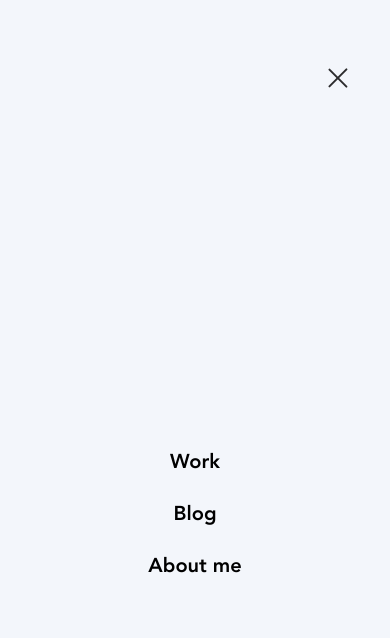
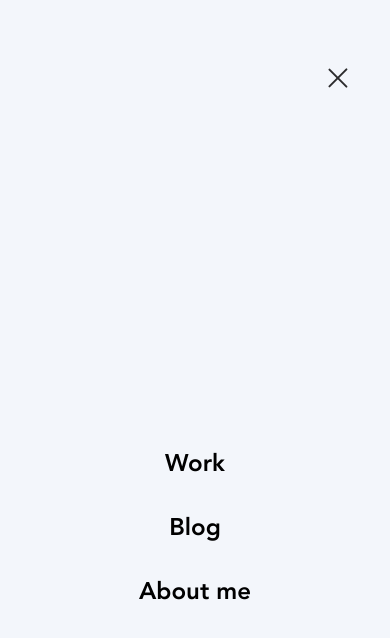
Before and after one commit to Rishab2000/Design-Portfolio, a React (Create React App) app: page /#/ in a window 390 px wide. Both pictures are taken after a click on the element 338 px from the left and 78 px from the top of the page. Shown: the top 638 px of the page. Built offline with nearby package versions, Linux system fonts and the light colour scheme.

Commit message:
Improve hamburger behaviour

```diff
--- a/src/App.js
+++ b/src/App.js
@@ -16,7 +16,7 @@ function App() {
   };
 
   return (
-    <div className="w-screen mt-16 bg-background-color">
+    <div className="w-screen bg-background-color">
       <Header hidden={hidden} clickHandler={clickHandler} />
       <Switch>
         <Route exact path="/">
--- a/src/components/header/header.js
+++ b/src/components/header/header.js
@@ -8,7 +8,7 @@ const Header = (props) => {
 
  const hamburgerState = props.hidden ? "open" : " ";
   return (
-    <div>
+    <div className="pt-16">
       <MobileNav status={props.hidden} />
       <header className="container flex items-center w-4/5 m-auto">
         <h1 className="font-avenir-black text-xl ">Rishab</h1>
--- a/src/components/header/mobileNav.js
+++ b/src/components/header/mobileNav.js
@@ -7,7 +7,7 @@ const MobileNav = (props) => {
     const navClass = props.status ? 'opacity-1 z-30 ' : 'opacity-0 -z-10';
     return (
 
-        <nav className={navClass + " transtion-opacity duration-300 ease-in flex flex-col gap-6 items-center absolute w-full h-full text-center pt-96 text-xl font-avenir-bold bg-background-color"}>
+        <nav className={navClass + " transtion-opacity duration-300 ease-in flex flex-col gap-8 items-center absolute w-full h-full text-center pt-96 text-2xl font-avenir-bold bg-background-color"}>
             <Link to='/' className="w-max hover:underline hover:text-link-hover-color">Work</Link>
             <Link to='/' className="w-max hover:underline hover:text-link-hover-color">Blog</Link>
             <Link to='/' className="w-max hover:underline hover:text-link-hover-color">About me</Link>
--- a/src/content/LandingPage/landingPage.js
+++ b/src/content/LandingPage/landingPage.js
@@ -1,9 +1,9 @@
 import React from "react";
 import ProjectSectionHome from "../../components/project-section-home";
 const LandingPage = (props) => {
-    const LandingPageState = props.hidden ? "hidden" : " ";
+    const LandingPageState = props.hidden ? "opacity-0" : " ";
   return (
-    <div className={ LandingPageState + " z-20"}>
+    <div className={ LandingPageState + " z-20 transtion-opacity duration-300 ease-in "}>
       <ProjectSectionHome
         className="bg-sd-plus"
         title="SD+ | UX Design Internship"
```
